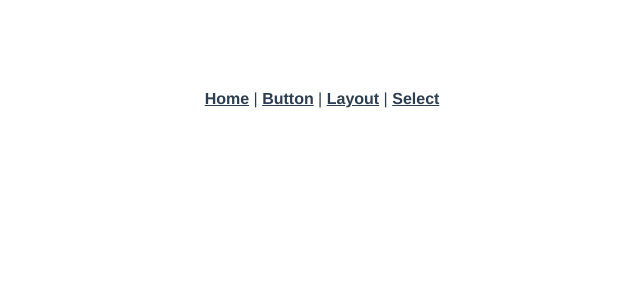
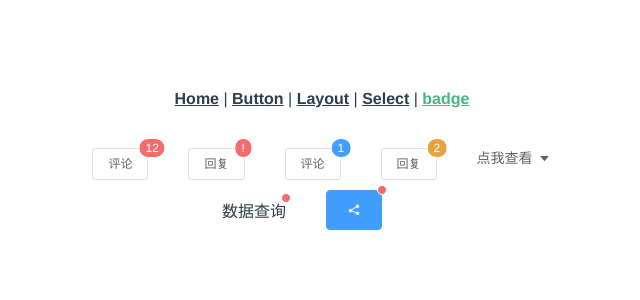
Before and after one commit to JacobHsu/element, a Vue app: page /badge in a window 1280 px wide. Shown: the top 300 px of the page, without its empty margins (318-958 px from the left). Built offline with nearby package versions, Linux system fonts and the light colour scheme.

Commit message:
https://element.eleme.io/#/zh-CN/component/badge

```diff
--- a/src/App.vue
+++ b/src/App.vue
@@ -4,7 +4,8 @@
       <router-link to="/">Home</router-link> |
       <router-link to="/button">Button</router-link> |
       <router-link to="/layout">Layout</router-link> |
-      <router-link to="/select">Select</router-link>
+      <router-link to="/select">Select</router-link> |
+      <router-link to="/badge">badge</router-link>
     </div>
     <router-view/>
   </div>
--- a/src/router.js
+++ b/src/router.js
@@ -29,5 +29,10 @@ export default new Router({
         name: 'select',
         component: () => import('./views/Select.vue')
       },
+      {
+        path: '/badge',
+        name: 'badge',
+        component: () => import('./views/Badge.vue')
+      },
     ]
   })
--- /dev/null
+++ b/src/views/Badge.vue
@@ -0,0 +1,45 @@
+<template>
+  <div class="button">
+    <el-badge :value="12" class="item">
+        <el-button size="small">评论</el-button>
+    </el-badge>
+    <el-badge :value="'!'" class="item">
+        <el-button size="small">回复</el-button>
+    </el-badge>
+    <el-badge :value="1" class="item" type="primary">
+        <el-button size="small">评论</el-button>
+    </el-badge>
+    <el-badge :value="2" class="item" type="warning">
+        <el-button size="small">回复</el-button>
+    </el-badge>
+
+    <el-dropdown trigger="click">
+    <span class="el-dropdown-link">
+        点我查看<i class="el-icon-caret-bottom el-icon--right"></i>
+    </span>
+    <el-dropdown-menu slot="dropdown">
+        <el-dropdown-item class="clearfix">
+        评论
+        <el-badge class="mark" :value="12" />
+        </el-dropdown-item>
+        <el-dropdown-item class="clearfix">
+        回复
+        <el-badge class="mark" :value="3" />
+        </el-dropdown-item>
+    </el-dropdown-menu>
+    </el-dropdown>
+    <el-row>
+        <el-badge is-dot class="item">数据查询</el-badge>
+        <el-badge is-dot class="item">
+        <el-button class="share-button" icon="el-icon-share" type="primary"></el-button>
+        </el-badge>
+    </el-row>
+  </div>
+</template>
+
+<style>
+.item {
+  margin-top: 10px;
+  margin-right: 40px;
+}
+</style>
```
Also changed, not shown: 1 other file (tests, documents, lock files or other folders).
